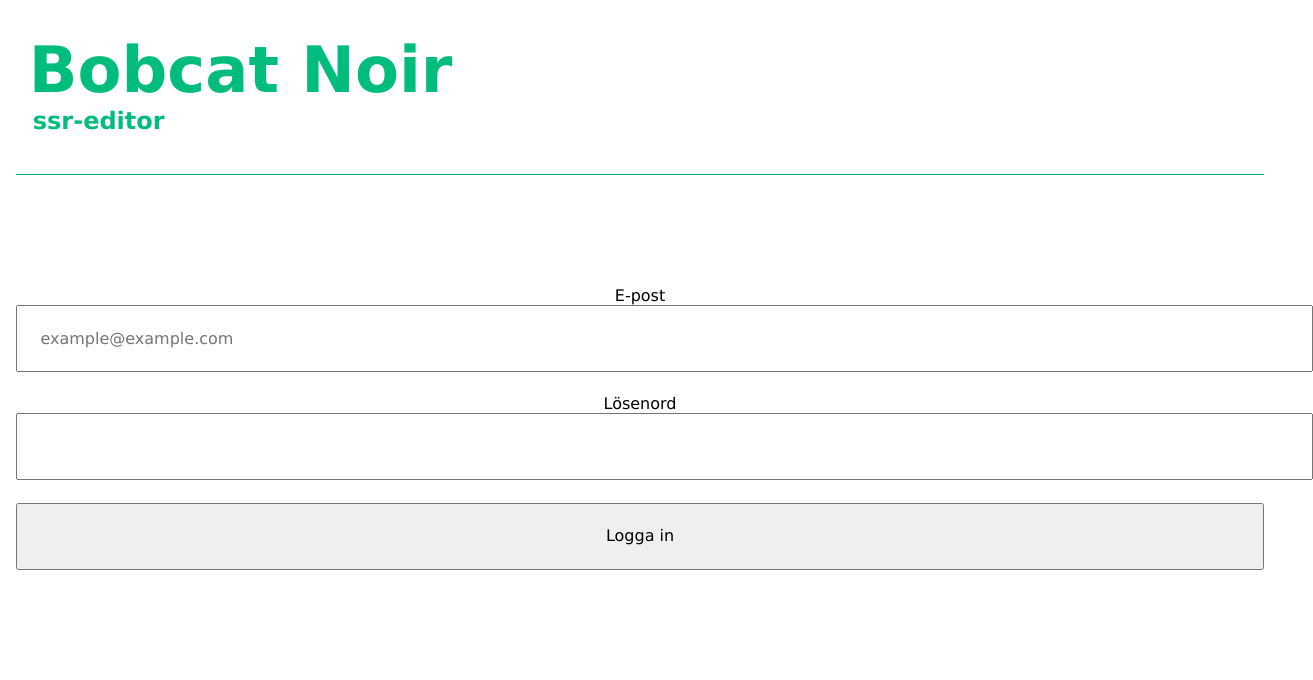
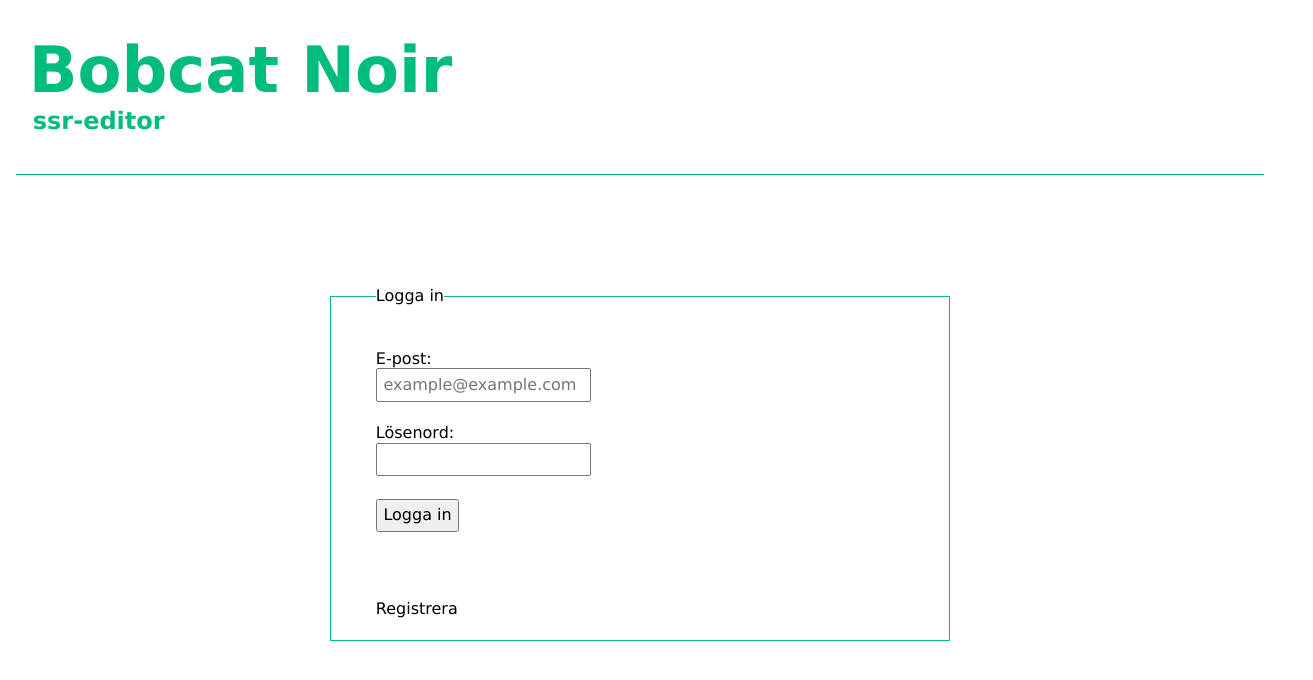
Before and after one commit to lisarosengren/ssr-editor-vue, a Vue app: page / in a window 1280 px wide. Both pictures are taken after a click on the button "Logga in". Shown: the top 680 px of the page, 1313 px wide, since content can reach past the window. Built offline with nearby package versions, Linux system fonts and the light colour scheme; no server answers.

Commit message:
Styling of UserLogin.vue

```diff
--- a/src/assets/main.css
+++ b/src/assets/main.css
@@ -2,7 +2,7 @@
 
 #app {
   /* max-width: 1280px; */
-  max-width: 100%;
+  max-width: 100vw;
   margin: auto;
   padding: 1rem;
   font-weight: normal;
@@ -10,6 +10,26 @@
 
 html {
   font-family:Verdana, Geneva, Tahoma, sans-serif
+}
+
+fieldset {
+  border: 1px solid hsla(160, 100%, 37%, 1);
+  width: 100%;
+  padding: 2.8em;
+  padding-bottom: 0.35em;
+}
+
+.login-register {
+  display: flex;
+  text-align: left;
+  margin: 0 auto;
+  width: 50%;
+}
+
+.register-login-link {
+  margin-top: 2.8em;
+  margin-bottom: 0.35;
+  text-align: left;
 }
 
 a,
@@ -33,8 +53,7 @@ input,
 textarea {
     margin-bottom: 1.4rem;
     font-size: 1rem;
-    padding: 1.4rem;
-    width: 100%;
+    padding: 0.35rem;
 }
 
 .update-doc {
@@ -42,12 +61,6 @@ textarea {
     flex-direction: column;
 }
 
-label,
-input,
-textarea {
-  display: block;
-  width: 100%;
-}
 
 @media (hover: hover) {
   a:hover {
--- a/src/components/UserLogin.vue
+++ b/src/components/UserLogin.vue
@@ -39,30 +39,24 @@ async function onSubmit() {
 
 </script>
 
-
-
-
 <template>
 
-  <form ref="formRef" @submit.prevent="onSubmit">
-    <label for="email">E-post</label>
-    <input id="email" name="email" type="email" v-model="userData.email" required placeholder="example@example.com" />
-    <label for="password">Lösenord</label>
-    <input id="password" name="password" type="password" v-model="userData.password" required />
-    <input type="submit" name="doit" value="Logga in">
+  <form class="login-register" ref="formRef" @submit.prevent="onSubmit">
+    <fieldset>
+      <legend>Logga in</legend>
+        <label for="email">E-post: </label><br>
+        <input id="email" name="email" type="email" v-model="userData.email" required placeholder="example@example.com" />
+        <br>
+        <label for="password">Lösenord: </label><br>
+        <input id="password" name="password" type="password" v-model="userData.password" required /><br>
+        <input type="submit" name="doit" value="Logga in">
+        <p class="register-login-link">Registrera</p>
+    </fieldset>
   </form>
 </template>
 
 <style scoped>
-.radio {
-  display: flex;
-  justify-content: flex-start;
-  align-items: center;
-}
-.radiobutton {
-  margin: 0.7rem;
-  width: auto;
-}
+
 
 
 </style>
```
